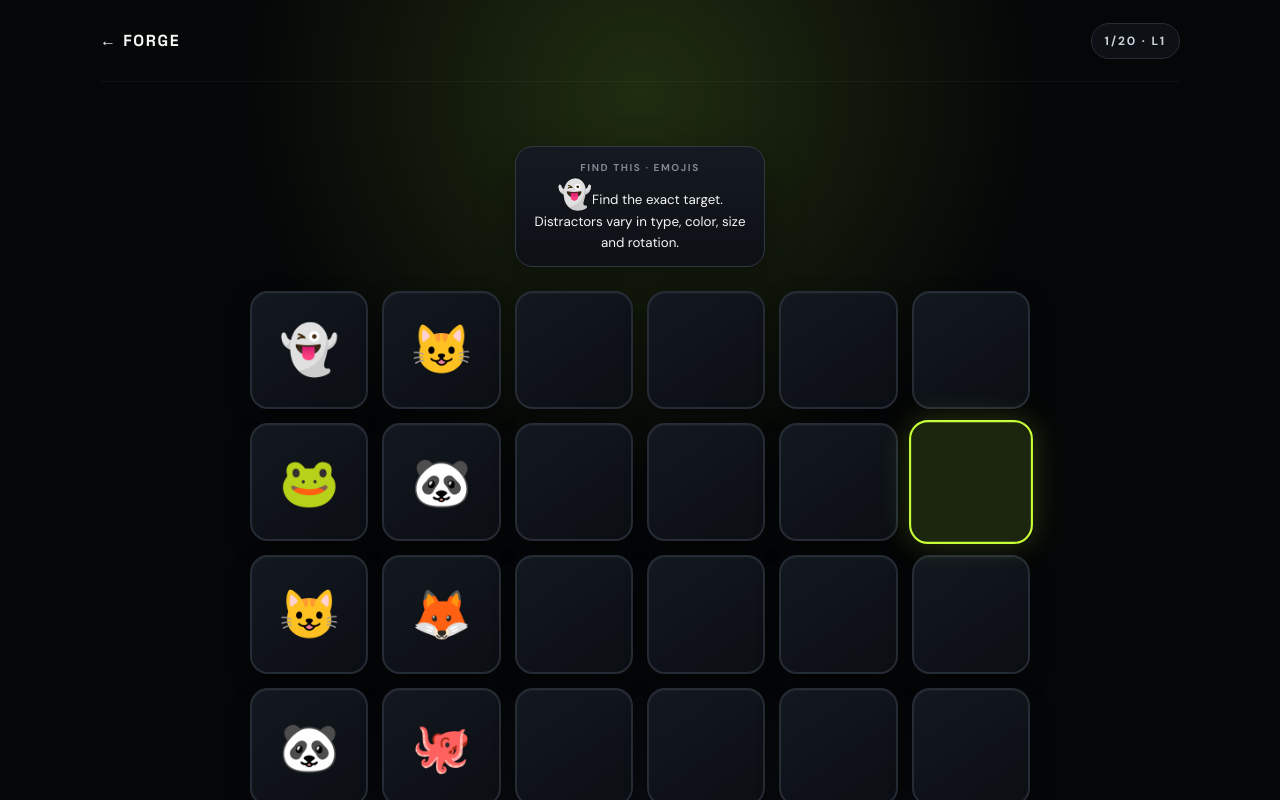
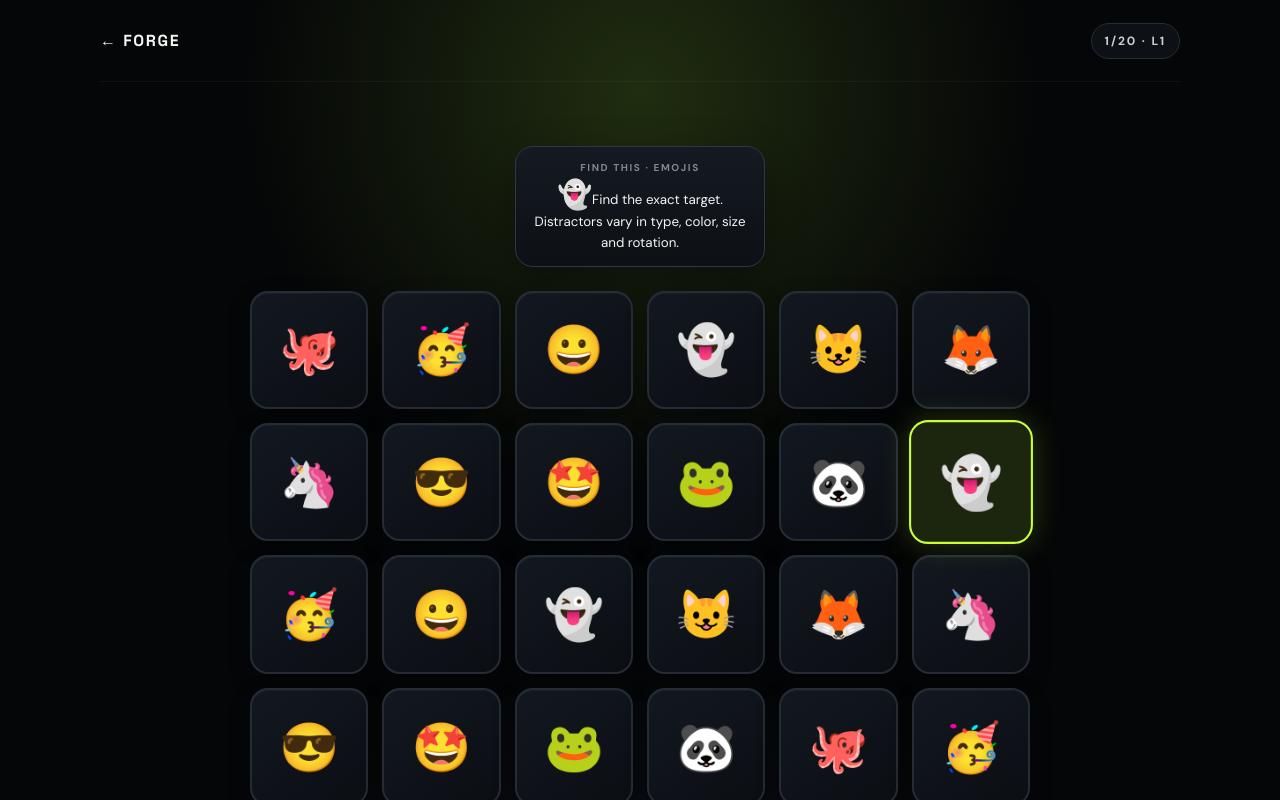
Before and after one commit to Nar-Lod/FORGE, a Next.js app: page /challenges/focus in a window 1280 px wide. Both pictures are taken after a click on the button "Begin Focus". Shown: the top 800 px of the page. Built offline with nearby package versions, Linux system fonts and the light colour scheme.

Commit message:
Ensure every Focus grid cell displays an item

```diff
--- a/app/challenges/focus/page.tsx
+++ b/app/challenges/focus/page.tsx
@@ -332,9 +332,9 @@ export default function FocusChallenge() {
           <div className="eyebrow">FOCUS · ADAPTIVE VISUAL SEARCH</div>
           <h1>Find it before it vanishes.</h1>
           <p>
-            The field changes every round. Your reaction window starts at 1.5 seconds
-            and adapts gradually as your accuracy holds. Better performance brings
-            faster timing and more complex distractors.
+            Every position is populated when the field appears. Scan for the exact target
+            while the visual family, distractor similarity, and reaction window adapt
+            to your performance.
           </p>
           <div className="rule-pills">
             <span>6 visual families</span>
@@ -366,9 +366,12 @@ export default function FocusChallenge() {
 
           <div className={"focus-grid " + (showField ? "focus-grid-live" : "focus-grid-wait")}>
             {Array.from({ length: GRID_SIZE }, (_, index) => {
-              const item = palette[(index * 7 + round * 3) % Math.max(1, palette.length)];
-              const occupancySeed = ((index * 17 + round * 13) % 100) / 100;
-              const occupied = showField && index !== targetCell && occupancySeed < levelConfig.distractorDensity;
+              // Every live cell is intentionally populated. Density now controls
+              // visual clutter within each tile, never whether a tile is empty.
+              const item = index === targetCell
+                ? target
+                : palette[(index * 7 + round * 3 + level) % Math.max(1, palette.length)];
+              const occupied = showField;
 
               return (
                 <button
@@ -385,7 +388,7 @@ export default function FocusChallenge() {
                         : "field position"
                   }
                 >
-                  {showField && occupied && item ? item.glyph : ""}
+                  {occupied && item ? item.glyph : ""}
                 </button>
               );
             })}
```
